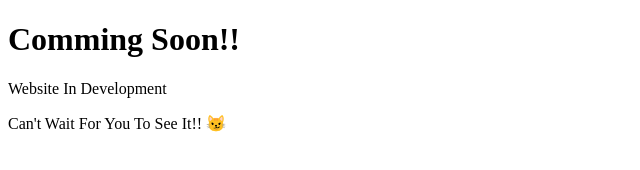
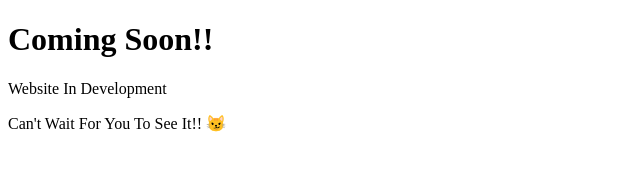
Before and after one commit to Bahesh/Bahesh.github.io, a plain HTML site: page index.html in a window 1280 px wide. Shown: the whole page, without its empty margins (0-640 px from the left). Drawn offline with Linux system fonts and the light colour scheme.

Commit message:
Typo fixed. comming to coming

```diff
--- a/index.html
+++ b/index.html
@@ -4,7 +4,7 @@
 <title>Website Coming Soon</title>
 </head>
 <body>
-<h1>Comming Soon!!</h1>
+<h1>Coming Soon!!</h1>
 <p>Website In Development</p>
 <p>Can't Wait For You To See It!! 😼</p>
 </body>
```
